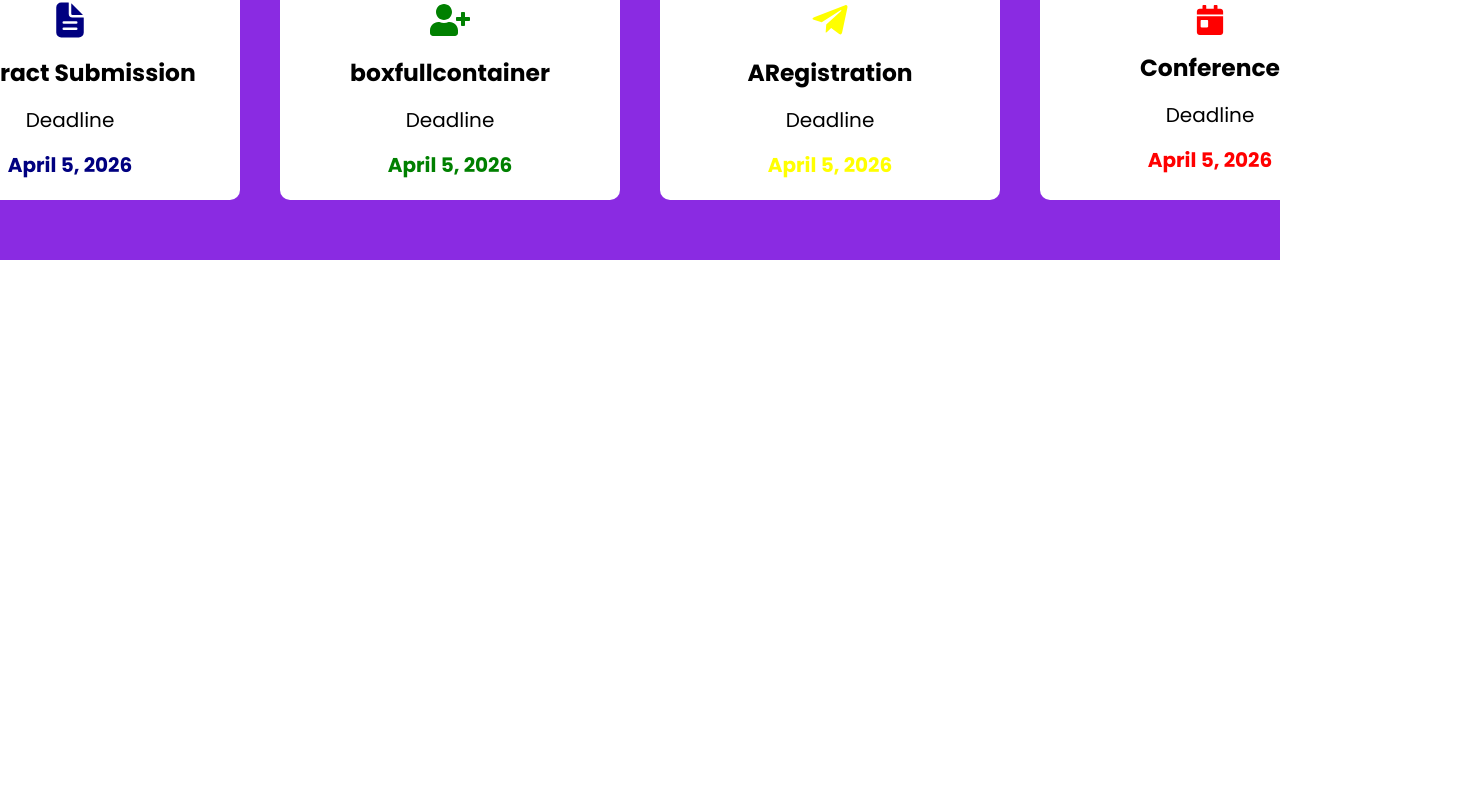
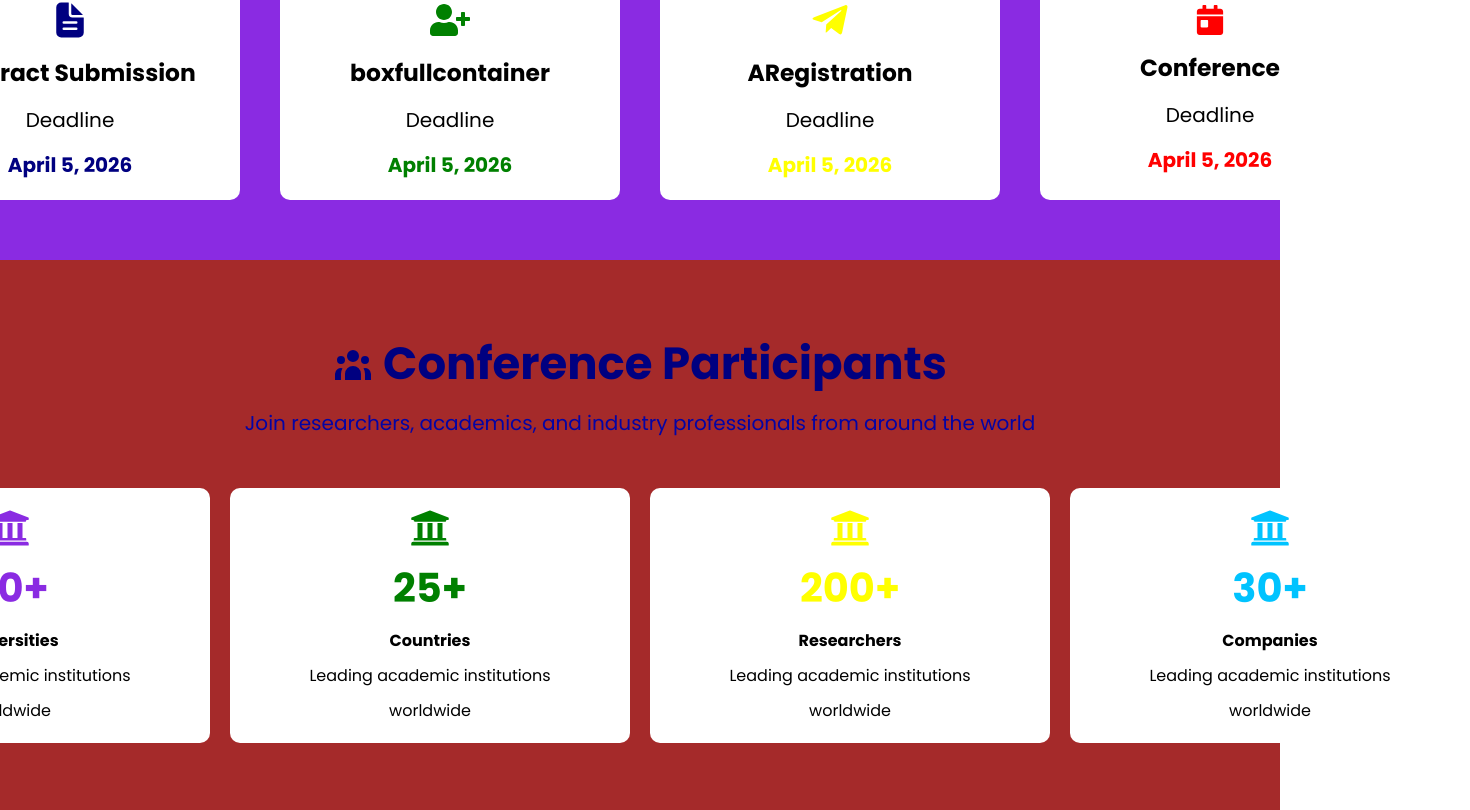
Before and after one commit to meleykemahmudlu22/Conference, a React (Vite) app in the folder conferencemdu/: page / in a window 1280 px wide. Shown: the part 8025-8835 px from the top of the page, 1470 px wide, since content can reach past the window. Before the commit the page ends 8285 px from the top, so only its background shows below. Built offline with nearby package versions, Linux system fonts and the light colour scheme.

Commit message:
Conference Participants

```diff
--- a/conferencemdu/src/App.jsx
+++ b/conferencemdu/src/App.jsx
@@ -1,3 +1,4 @@
+import ConferenceParticipants from "./assets/components/Conference Participants/ConferenceParticipants";
 import Deadlines from "./assets/components/Deadlines/Deadlines";
 import Header from "./assets/components/Header/Header";
 import Commite from "./assets/components/organizing commitee/Commite";
@@ -25,6 +26,7 @@ function App(){
     <Commite/>
     <SubmissionGuidelines/>
     <Deadlines/>
+    <ConferenceParticipants/>
     </>
 
   )
--- /dev/null
+++ b/conferencemdu/src/assets/components/Conference Participants/ConferenceParticipants.jsx
@@ -0,0 +1,59 @@
+import React from 'react'
+import { HiUserGroup } from "react-icons/hi";
+import { FaUniversity } from "react-icons/fa";
+import "./Participants.css"
+
+const ConferenceParticipants = () => {
+  return (
+    <div>
+        <div className="participantscontainer">
+            <div className="conferenceparticipants">
+                <div className="participantstext">
+                    <div className="participantsicon">
+                        <HiUserGroup className='participantboxicon' />
+                         <h2>Conference Participants</h2>
+                    </div>
+                    <div className="participantsparagrap">
+                        <p>Join researchers, academics, and industry professionals from around the world</p>
+                    </div>
+
+                </div>
+                <div className="conferenceboxflex">
+                    <div className="participantbox">
+                    <FaUniversity className='participanttexticon' />
+                    <h2>50+</h2>
+                    <h4>Universities</h4>
+                    <p>Leading academic institutions </p>
+                    <p>worldwide</p>
+                </div>
+                    <div className="participantbox">
+                    < FaUniversity className='participanttexticon' />
+                    <h2>25+</h2>
+                    <h4>Countries</h4>
+                    <p>Leading academic institutions </p>
+                    <p>worldwide</p>
+                </div>
+                    <div className="participantbox">
+                    < FaUniversity className='participanttexticon' />
+                    <h2>200+</h2>
+                    <h4>Researchers</h4>
+                    <p>Leading academic institutions </p>
+                    <p>worldwide</p>
+                </div>
+                    <div className="participantbox">
+                    < FaUniversity className='participanttexticon' />
+                    <h2>30+</h2>
+                    <h4>Companies</h4>
+                    <p>Leading academic institutions </p>
+                    <p>worldwide</p>
+                </div>
+                </div>
+
+            </div>
+        </div>
+
+    </div>
+  )
+}
+
+export default ConferenceParticipants
--- /dev/null
+++ b/conferencemdu/src/assets/components/Conference Participants/Participants.css
@@ -0,0 +1,78 @@
+.participantscontainer{
+    background-color: brown;
+    display: flex;
+    flex-direction: column;
+    justify-content: center;
+    align-items: center;
+    padding: 70px 0;
+}
+.conferenceparticipants{
+     display: flex;
+    flex-direction: column;
+    justify-content: center;
+    align-items: center;
+    gap: 50px;
+}
+.participantsicon{
+    display: flex;
+    align-items: center;
+    gap: 10px;
+    font-size: 30px;
+}
+.participantsicon h2{
+    color: navy;
+}
+
+.participantstext{
+    display: flex;
+    flex-direction: column;
+    justify-content: center;
+    align-items: center;
+    gap: 10px;
+    font-size: 20px;
+}
+.participantbox{
+    display: flex;
+    flex-direction: column;
+    justify-content: center;
+    align-items: center;
+    background-color: white;
+    width: 360px;
+    padding: 20px;
+    gap: 10px;
+    /* font-size: 20px; */
+    border-radius: 10px;
+}
+.participantbox:nth-child(1) .participanttexticon,.participantbox:nth-child(1) h2{
+    font-size: 40px;
+    color: blueviolet;
+}
+.participantbox:nth-child(2) .participanttexticon,.participantbox:nth-child(2) h2{
+     font-size: 40px;
+    color: green;
+}
+.participantbox:nth-child(3) .participanttexticon,.participantbox:nth-child(3) h2{
+     font-size: 40px;
+    color: yellow;
+}
+.participantbox:nth-child(4) .participanttexticon,.participantbox:nth-child(4) h2{
+     font-size: 40px;
+    color: rgb(0, 195, 255);
+}
+.participantboxicon{
+    font-size: 40px;
+    color: navy;
+}
+.participantsparagrap p{
+    color: rgb(4, 4, 165);
+}
+.participanttexticon{
+    font-size: 50px;
+}
+.conferenceboxflex{
+    display: flex;
+    justify-content: center;
+    align-items: center;
+    gap: 20px;
+
+}
```
